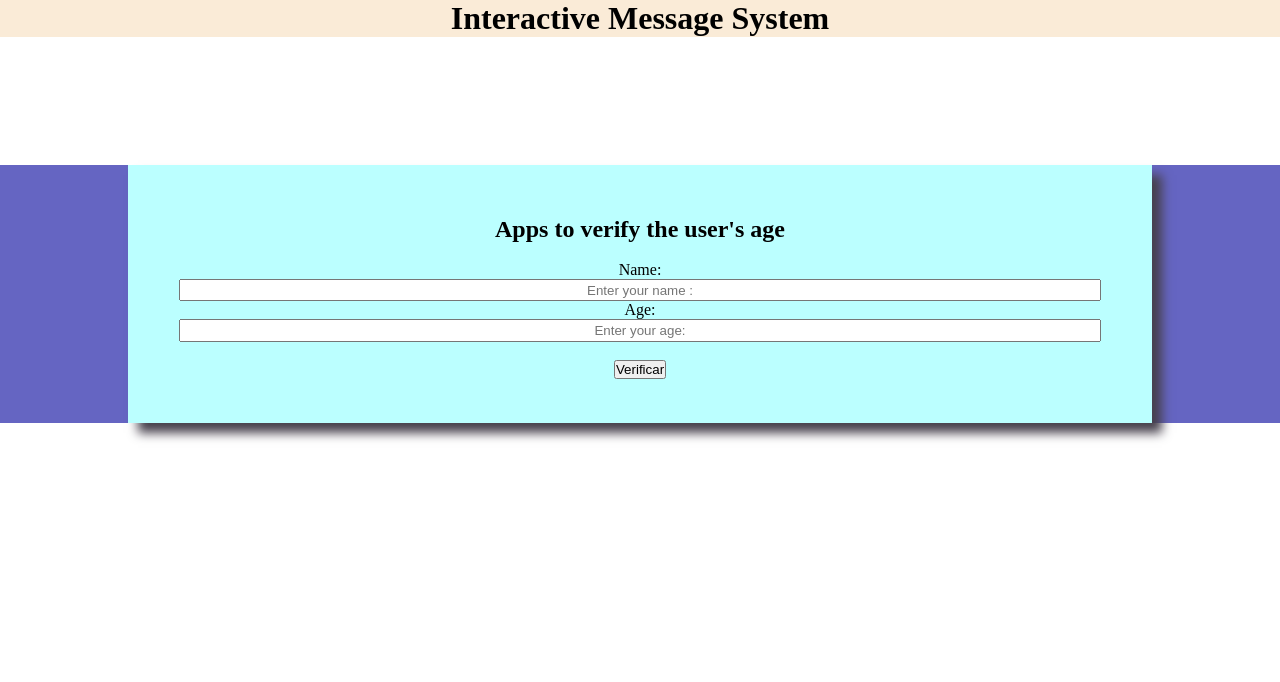
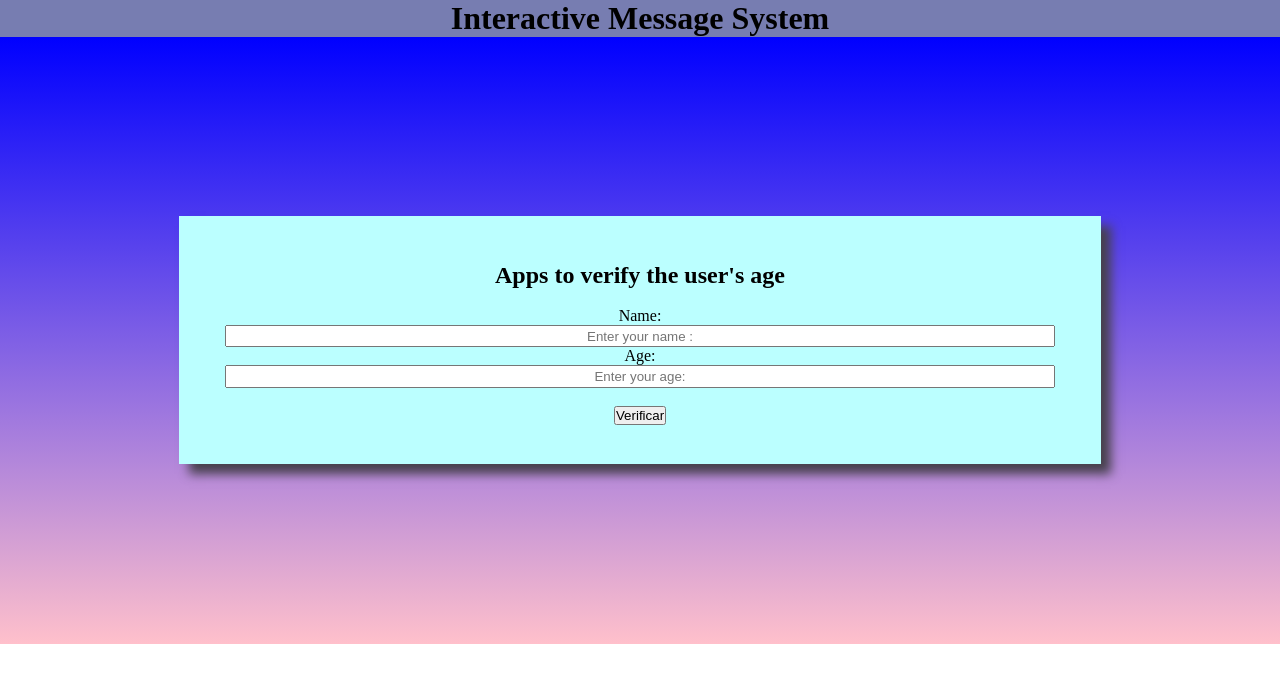
Before and after one commit to Reyleal360/Interactive-Message-System, a plain HTML site: page index.html in a window 1280 px wide. Drawn offline with Linux system fonts and the light colour scheme.

Commit message:
feat:css update

```diff
--- a/index.html
+++ b/index.html
@@ -3,9 +3,9 @@
     <head>
         <meta charset="UTF-8">
         <meta name="viewport" content="width=device-width, initial-scale=1.0">
-        <meta name="description" content="Aca coloca una descripcion del proyecto">
-        <meta name="keywords" content="aca colocar unas palabra claves">
-        <meta name="sitedomain" content="aca coloca el dominio o link de github: https://jcomte23.github.io">
+        <meta name="description" content="This project was made to verify the age of any user.">
+        <meta name="keywords" content="user,age,verific">
+        <meta name="sitedomain" content="https://jcomte23.github.io">
         <meta name="organization" content="aca coloca tu usuario de github">
         <meta name="author" content="aca tu nombre completo">
         <meta name="designer" content="aca tu nombre completo">
--- a/src/css/styless.css
+++ b/src/css/styless.css
@@ -6,7 +6,7 @@
 
 
 header{
-    background-color: antiquewhite;
+    background-color: rgb(119, 125, 177);
 }
 .container{
     background-color: rgb(187, 255, 255);
@@ -30,7 +30,8 @@ input{
 
 }
 main{
-    background-color: rgb(101, 101, 194);
+    padding: 5%;
+    background: linear-gradient(blue, pink);
 }
 footer{
     background-color: aquamarine;
```
